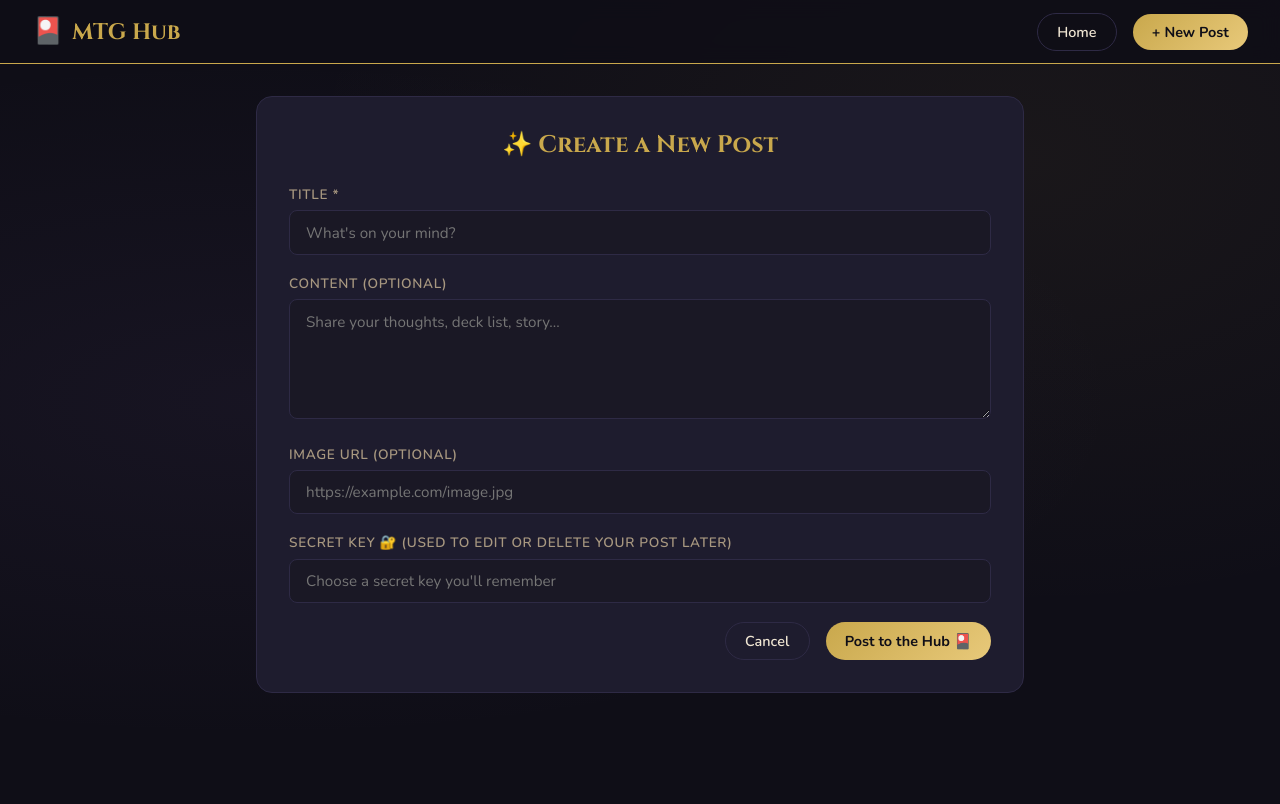
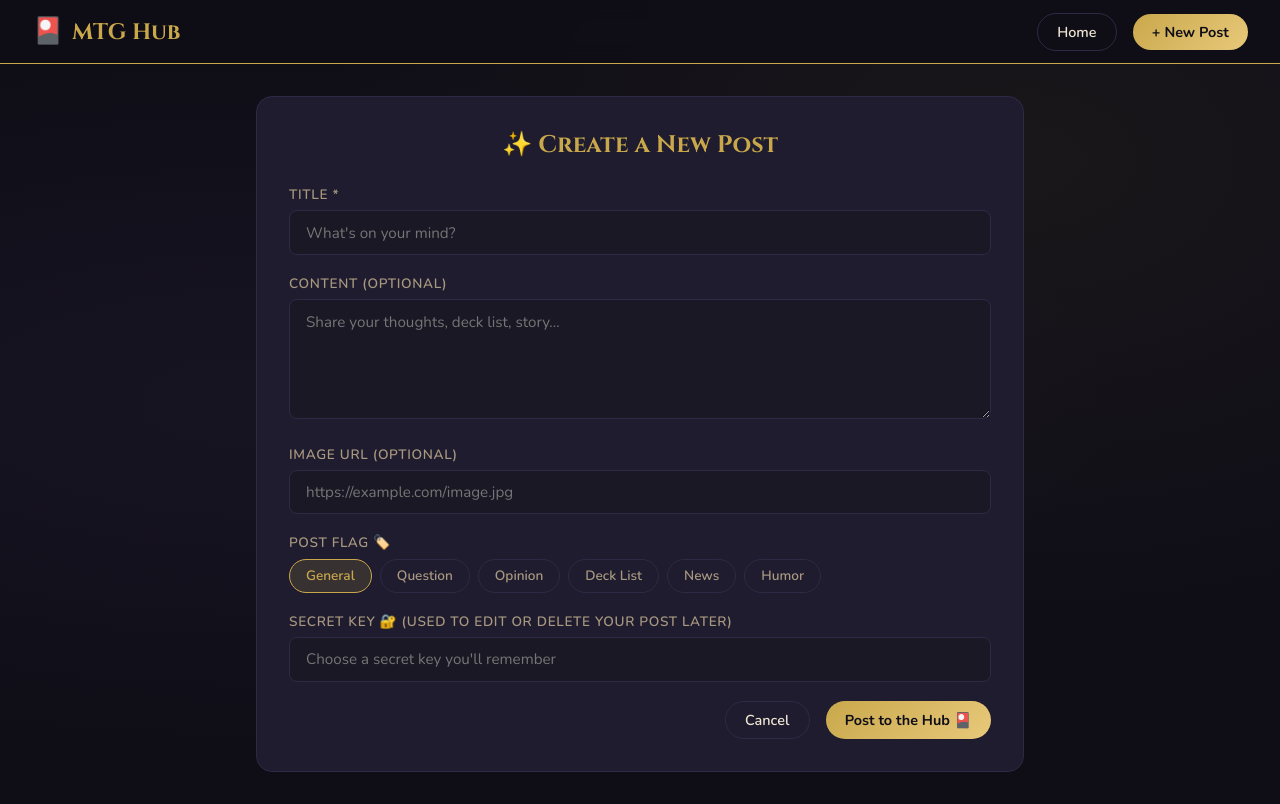
Before and after one commit to errodri3/magic-the-gathering-hub, a React (Vite) app: page /create in a window 1280 px wide. Built offline with nearby package versions, Linux system fonts and the light colour scheme.

Commit message:
add post flags with filtering on home feed

```diff
--- a/src/pages/CreatePost.jsx
+++ b/src/pages/CreatePost.jsx
@@ -1,12 +1,15 @@
 import { useState } from 'react'
 import { useNavigate, Link } from 'react-router-dom'
 import { supabase } from '../supabase'
+
+const FLAGS = ['General', 'Question', 'Opinion', 'Deck List', 'News', 'Humor']
 
 function CreatePost() {
   const [title, setTitle] = useState('')
   const [content, setContent] = useState('')
   const [imageUrl, setImageUrl] = useState('')
   const [secretKey, setSecretKey] = useState('')
+  const [flag, setFlag] = useState('General')
   const navigate = useNavigate()
 
   async function handleSubmit(e) {
@@ -15,7 +18,7 @@
 
     const { data } = await supabase
       .from('posts')
-      .insert([{ title, content, image_url: imageUrl, upvotes: 0, secret_key: secretKey }])
+      .insert([{ title, content, image_url: imageUrl, upvotes: 0, secret_key: secretKey, flag }])
       .select()
 
     if (data && data[0]) {
@@ -70,6 +73,34 @@
           </div>
 
           <div className="form-group">
+            <label>Post Flag 🏷️</label>
+            <div style={{ display: 'flex', gap: '0.5rem', flexWrap: 'wrap' }}>
+              {FLAGS.map(f => (
+                <button
+                  key={f}
+                  type="button"
+                  onClick={() => setFlag(f)}
+                  style={{
+                    padding: '0.4rem 1rem',
+                    borderRadius: '20px',
+                    border: '1px solid',
+                    borderColor: flag === f ? 'var(--accent-gold)' : 'var(--border-color)',
+                    background: flag === f ? 'rgba(201, 168, 76, 0.15)' : 'transparent',
+                    color: flag === f ? 'var(--accent-gold)' : 'var(--text-secondary)',
+                    fontFamily: 'Nunito, sans-serif',
+                    fontWeight: '600',
+                    fontSize: '0.85rem',
+                    cursor: 'pointer',
+                    transition: 'all 0.2s'
+                  }}
+                >
+                  {f}
+                </button>
+              ))}
+            </div>
+          </div>
+
+          <div className="form-group">
             <label>Secret Key 🔐 (used to edit or delete your post later)</label>
             <input
               className="form-input"
--- a/src/pages/Home.jsx
+++ b/src/pages/Home.jsx
@@ -1,6 +1,17 @@
 import { useState, useEffect } from 'react'
 import { useNavigate, Link } from 'react-router-dom'
 import { supabase } from '../supabase'
+
+const FLAGS = ['All', 'General', 'Question', 'Opinion', 'Deck List', 'News', 'Humor']
+
+const FLAG_COLORS = {
+  General: '#7b5ea7',
+  Question: '#4ecdc4',
+  Opinion: '#e05c5c',
+  'Deck List': '#c9a84c',
+  News: '#5c9ee0',
+  Humor: '#e0a85c',
+}
 
 function timeAgo(timestamp) {
   const now = new Date()
@@ -17,6 +28,7 @@
   const [posts, setPosts] = useState([])
   const [search, setSearch] = useState('')
   const [orderBy, setOrderBy] = useState('created_at')
+  const [activeFlag, setActiveFlag] = useState('All')
   const navigate = useNavigate()
 
   useEffect(() => {
@@ -31,9 +43,9 @@
     return () => { cancelled = true }
   }, [orderBy])
 
-  const filtered = posts.filter(p =>
-    p.title.toLowerCase().includes(search.toLowerCase())
-  )
+  const filtered = posts
+    .filter(p => activeFlag === 'All' || p.flag === activeFlag)
+    .filter(p => p.title.toLowerCase().includes(search.toLowerCase()))
 
   return (
     <>
@@ -72,10 +84,35 @@
           </button>
         </div>
 
+        {/* Flag filters */}
+        <div style={{ display: 'flex', gap: '0.5rem', flexWrap: 'wrap', marginBottom: '1.5rem' }}>
+          {FLAGS.map(f => (
+            <button
+              key={f}
+              onClick={() => setActiveFlag(f)}
+              style={{
+                padding: '0.3rem 0.9rem',
+                borderRadius: '20px',
+                border: '1px solid',
+                borderColor: activeFlag === f ? (FLAG_COLORS[f] || 'var(--accent-gold)') : 'var(--border-color)',
+                background: activeFlag === f ? `${FLAG_COLORS[f] ? FLAG_COLORS[f] + '22' : 'rgba(201,168,76,0.1)'}` : 'transparent',
+                color: activeFlag === f ? (FLAG_COLORS[f] || 'var(--accent-gold)') : 'var(--text-secondary)',
+                fontFamily: 'Nunito, sans-serif',
+                fontWeight: '600',
+                fontSize: '0.8rem',
+                cursor: 'pointer',
+                transition: 'all 0.2s'
+              }}
+            >
+              {f}
+            </button>
+          ))}
+        </div>
+
         {filtered.length === 0 ? (
           <div className="empty-state">
             <div className="icon">🎴</div>
-            <p>No posts yet. Be the first to share!</p>
+            <p>No posts found.</p>
           </div>
         ) : (
           filtered.map(post => (
@@ -84,7 +121,22 @@
               className="card"
               onClick={() => navigate(`/post/${post.id}`)}
             >
-              <div className="card-time">{timeAgo(post.created_at)}</div>
+              <div style={{ display: 'flex', justifyContent: 'space-between', alignItems: 'center' }}>
+                <div className="card-time">{timeAgo(post.created_at)}</div>
+                {post.flag && (
+                  <span style={{
+                    fontSize: '0.75rem',
+                    fontWeight: '700',
+                    padding: '0.2rem 0.7rem',
+                    borderRadius: '20px',
+                    background: `${FLAG_COLORS[post.flag]}22`,
+                    color: FLAG_COLORS[post.flag] || 'var(--accent-gold)',
+                    border: `1px solid ${FLAG_COLORS[post.flag] || 'var(--accent-gold)'}`,
+                  }}>
+                    {post.flag}
+                  </span>
+                )}
+              </div>
               <div className="card-title">{post.title}</div>
               <div className="card-upvotes">⚡ {post.upvotes} upvotes</div>
             </div>
```
